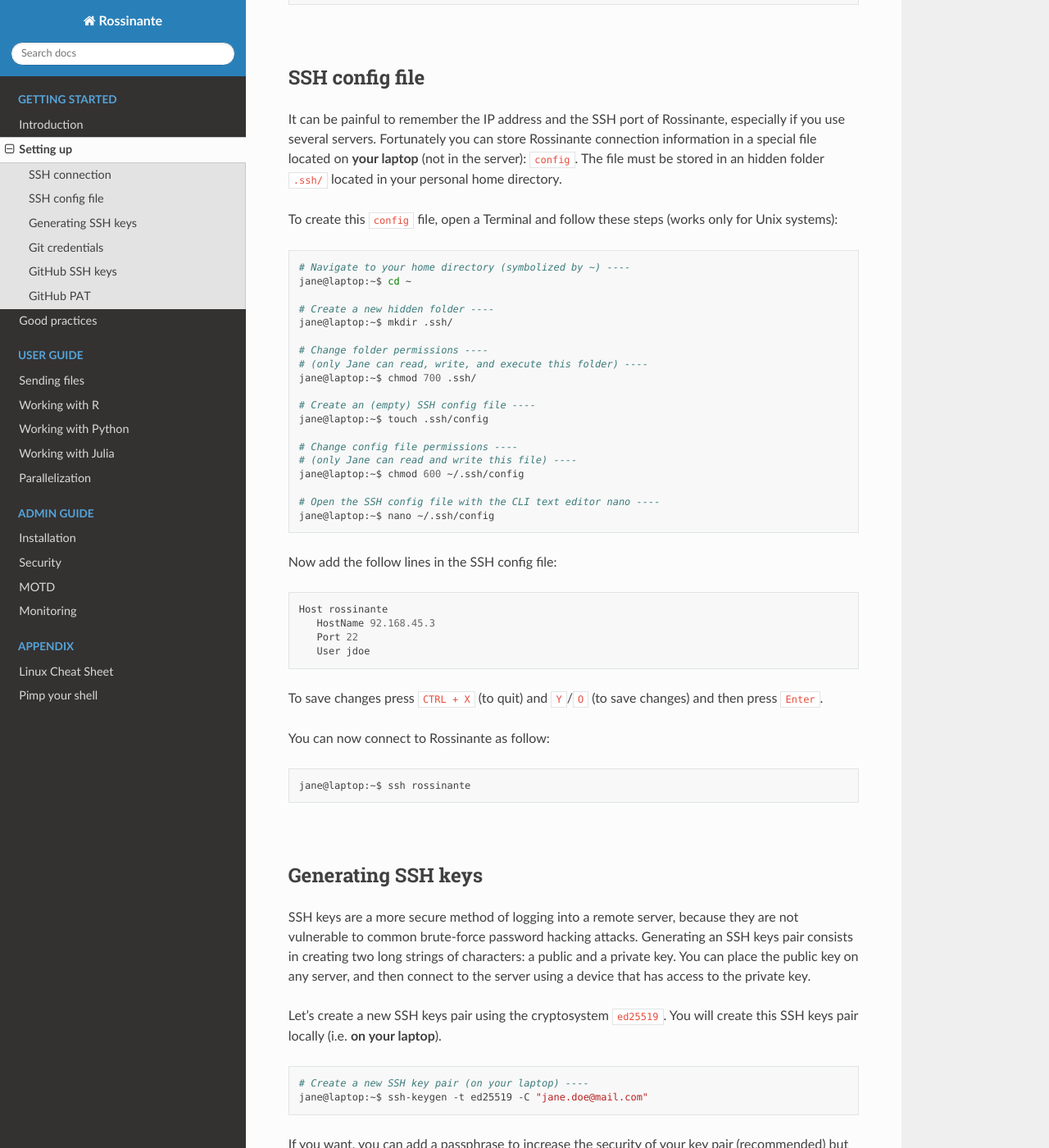
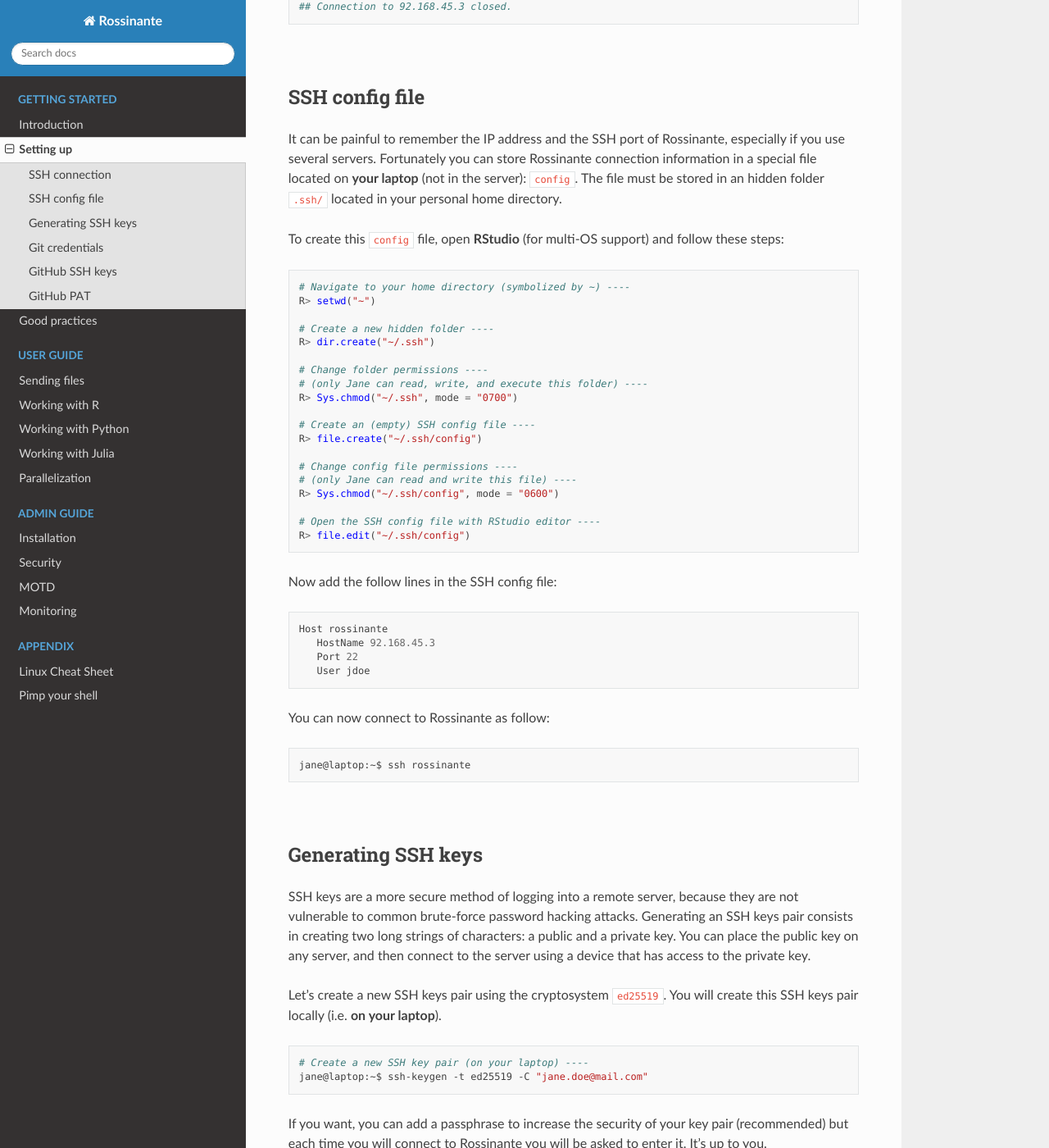
Before and after one commit to FRBCesab/rossinante, a Sphinx documentation site: the page built from source/setup.rst, in a window 1280 px wide and 1400 px high, scrolled down 1395 px. Shown: the whole window at 82% size. Built offline with Sphinx 7.4.7 and the Read the Docs theme 2.0.0, drawn with Linux system fonts in a browser that asks for light colours; some of the changed text lies outside the part shown.

Commit message:
Fix typo + Use of Sys.chmod()

```diff
--- a/source/intro.rst
+++ b/source/intro.rst
@@ -40,6 +40,7 @@ When do you need to use Rossinante?
   * You need to analyse large datasets (RAM operations), and/or,
   * You need to repeat tasks many times (parallelization on CPU/GPU).
 
+|
 
 What are the available software?
   * `R 4.1 <https://cran.r-project.org/>`_
@@ -52,7 +53,7 @@ What are the available software?
   * `Pandoc <https://pandoc.org/>`_
   * `git <https://git-scm.com/>`_
 
-
+|
 
 And some useful utilities:
   * `CUDA 11.4 <https://developer.nvidia.com/cuda-downloads>`_ and `NVIDIA cuDNN 8.1 <https://developer.nvidia.com/cudnn>`_ -- Deep Learning
--- a/source/setup.rst
+++ b/source/setup.rst
@@ -94,31 +94,31 @@ connection information in a special file located on **your laptop**
 (not in the server): ``config``. The file must be stored in an hidden folder
 ``.ssh/`` located in your personal home directory.
 
-To create this ``config`` file, open a Terminal and follow these steps (works
-only for Unix systems):
+To create this ``config`` file, open **RStudio** (for multi-OS support) and
+follow these steps:
 
 
-.. code-block:: shell
+.. code-block:: r
 
   # Navigate to your home directory (symbolized by ~) ----
-  jane@laptop:~$ cd ~
+  R> setwd("~")
 
   # Create a new hidden folder ----
-  jane@laptop:~$ mkdir .ssh/
+  R> dir.create("~/.ssh")
 
   # Change folder permissions ----
   # (only Jane can read, write, and execute this folder) ----
-  jane@laptop:~$ chmod 700 .ssh/
+  R> Sys.chmod("~/.ssh", mode = "0700")
 
   # Create an (empty) SSH config file ----
-  jane@laptop:~$ touch .ssh/config
+  R> file.create("~/.ssh/config")
 
   # Change config file permissions ----
   # (only Jane can read and write this file) ----
-  jane@laptop:~$ chmod 600 ~/.ssh/config
+  R> Sys.chmod("~/.ssh/config", mode = "0600")
 
-  # Open the SSH config file with the CLI text editor nano ----
-  jane@laptop:~$ nano ~/.ssh/config
+  # Open the SSH config file with RStudio editor ----
+  R> file.edit("~/.ssh/config")
 
 
 Now add the follow lines in the SSH config file:
@@ -129,9 +129,6 @@ Now add the follow lines in the SSH config file:
      HostName 92.168.45.3
      Port 22
      User jdoe
-
-To save changes press ``CTRL + X`` (to quit) and ``Y``/``O`` (to save changes)
-and then press ``Enter``.
 
 
 You can now connect to Rossinante as follow:
```
Also changed, not shown: other parts of source/setup.rst (+1 -1 lines).
